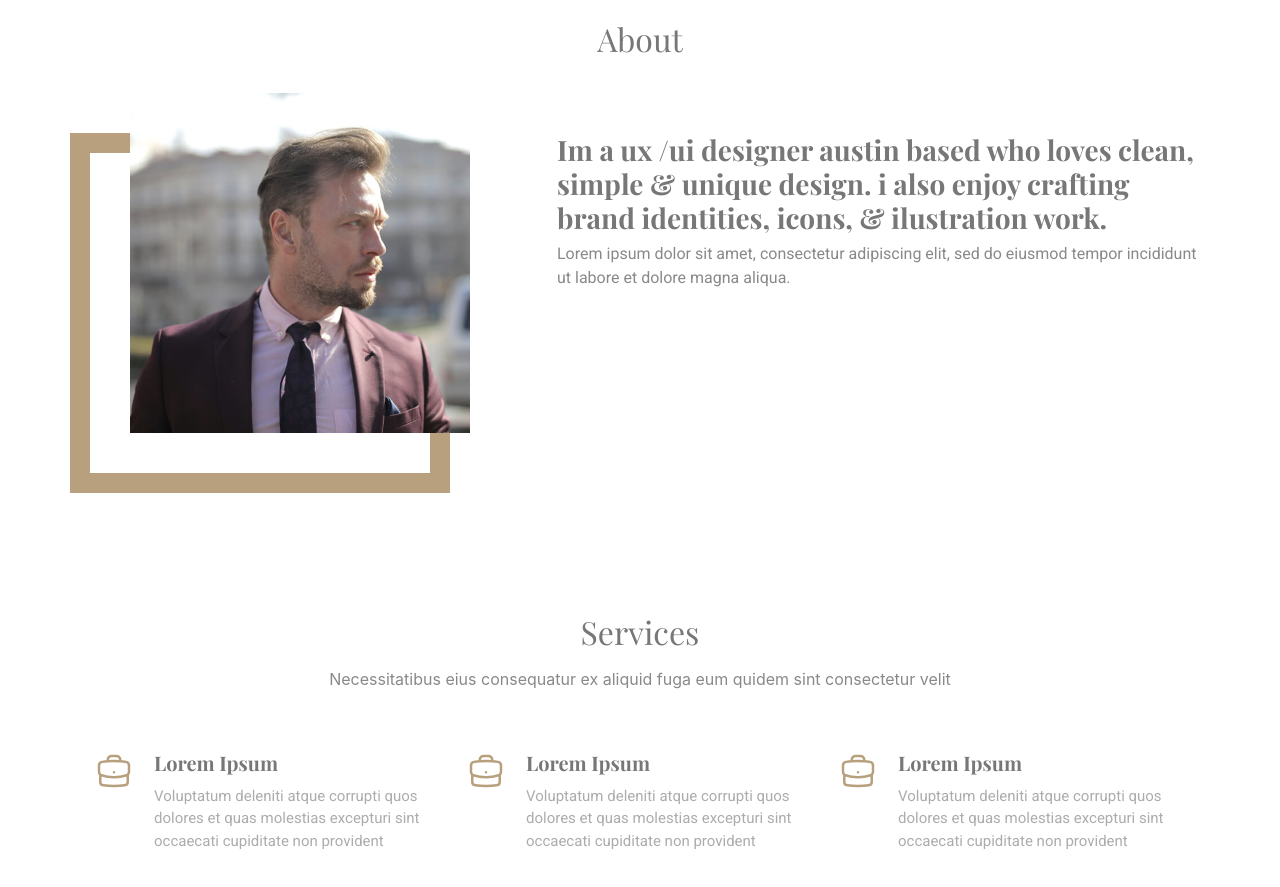
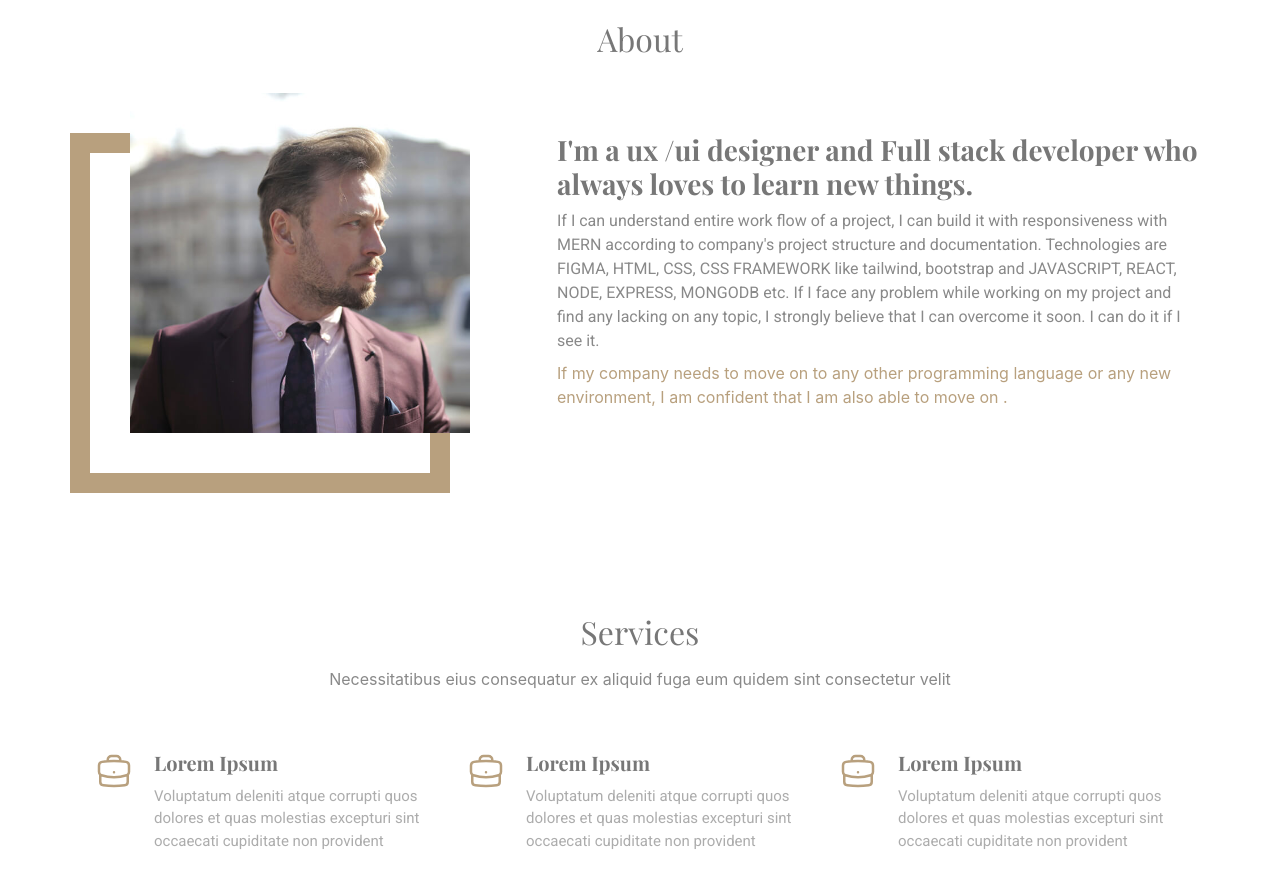
Before and after one commit to nayan-ray/portfolioFrondend, a React (Vite) app in the folder client/: page / in a window 1280 px wide. Shown: the part 840-1727 px from the top of the page. Built offline with nearby package versions, Linux system fonts and the light colour scheme; no server answers; a web font is replaced by a local one.

Commit message:
service updated

```diff
--- a/client/src/components/about/About.jsx
+++ b/client/src/components/about/About.jsx
@@ -19,10 +19,13 @@ const About = () => {
                   </div>
                   <div className=' mt-6 mx-3 md:px-3 md:mx-0 lg:w-7/12 lg:mt-0'>
                        <h3 className='text-[28px] font-bold text-[#777777] font-playfair mb-2 leading-[1.2]'>
-                        Im a ux /ui designer austin based who loves clean, simple & unique design. i also enjoy crafting brand identities, icons, & ilustration work.
+                        I'm a ux /ui designer and Full stack developer who always loves to learn new things.
                        </h3>
                        <p className='font-roboto'>
-                        Lorem ipsum dolor sit amet, consectetur adipiscing elit, sed do eiusmod tempor incididunt ut labore et dolore magna aliqua.
+                        If  I can understand entire work flow of a project, I can build it with responsiveness with MERN according to company's project structure and documentation. Technologies are FIGMA, HTML, CSS, CSS FRAMEWORK like tailwind, bootstrap and JAVASCRIPT, REACT, NODE, EXPRESS, MONGODB etc. If I face any problem while working on my project and find any lacking on any topic, I strongly believe that I can overcome it soon. I can do it if I see it.
+                       </p>
+                       <p className='mt-2 text-accent1'>
+                          If my company needs to move on to any other programming language or any new environment, I am confident that I am also able to move on .
                        </p>
                   </div>
 
```
